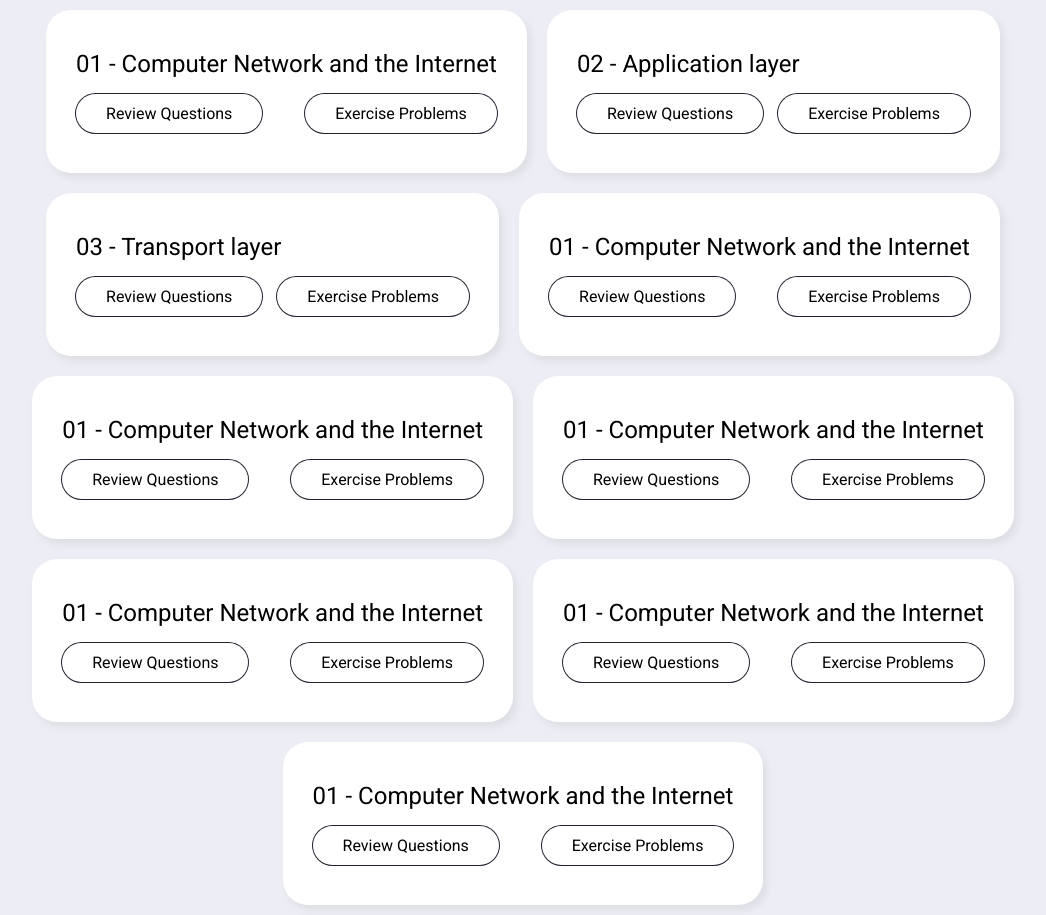
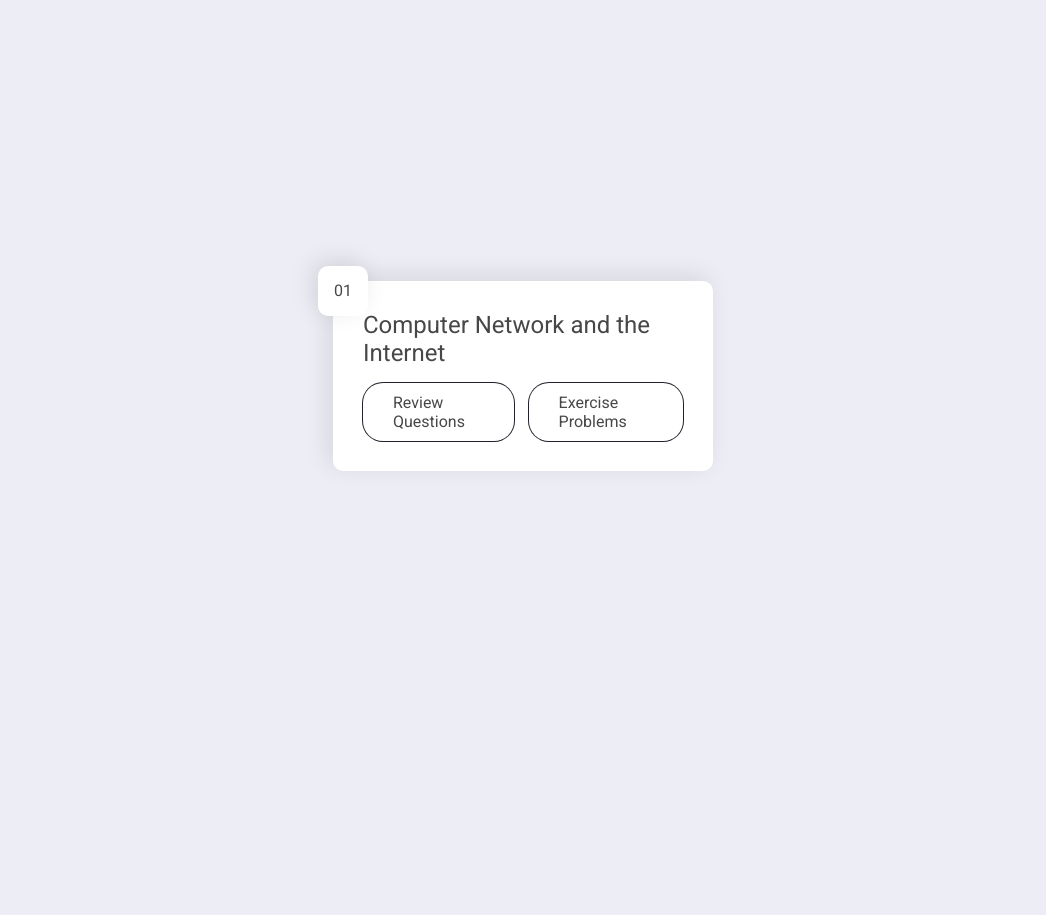
Before and after one commit to Abhishekkumar2021/CS341, a plain HTML site: page index.html in a window 1280 px wide. Shown: the whole page, without its empty margins (117-1163 px from the left). After the commit the page ends 800 px from the top, so only its background shows below. Drawn offline with Linux system fonts and the light colour scheme.

Commit message:
Changed Home page style

```diff
--- a/01/Problems/app.js
+++ b/01/Problems/app.js
@@ -132,3 +132,8 @@ for(let btn of btns){
         ans.innerHTML = questions[i-1].ans
     })
 }
+
+window.addEventListener("load",()=>{
+    ques.innerHTML = questions[0].ques
+    ans.innerHTML = questions[0].ans
+})
--- a/01/Review/app.js
+++ b/01/Review/app.js
@@ -132,3 +132,8 @@ for(let btn of btns){
         ans.innerHTML = questions[i-1].ans
     })
 }
+
+window.addEventListener("load",()=>{
+    ques.innerHTML = questions[0].ques
+    ans.innerHTML = questions[0].ans
+})
--- a/index.html
+++ b/index.html
@@ -9,76 +9,14 @@
 </head>
 <body>
     <div class="chapter">
-        <h2>01 - Computer Network and the Internet</h2>
+        <div class="number">01</div>
+        <h2>Computer Network and the Internet</h2>
         <div class="links">
             <a href="./01/Review/index.html">Review Questions</a>
 
             <a href="./01/Problems/index.html">Exercise Problems</a>
         </div>
     </div>
-    <div class="chapter">
-        <h2>02 - Application layer</h2>
-        <div class="links">
-            <a href="./01/Review/index.html">Review Questions</a>
 
-            <a href="./01/Problems/index.html">Exercise Problems</a>
-        </div>
-    </div>
-    <div class="chapter">
-        <h2>03 - Transport layer</h2>
-        <div class="links">
-            <a href="./01/Review/index.html">Review Questions</a>
-
-            <a href="./01/Problems/index.html">Exercise Problems</a>
-        </div>
-    </div>
-    <div class="chapter">
-        <h2>01 - Computer Network and the Internet</h2>
-        <div class="links">
-            <a href="./01/Review/index.html">Review Questions</a>
-
-            <a href="./01/Problems/index.html">Exercise Problems</a>
-        </div>
-    </div>
-    <div class="chapter">
-        <h2>01 - Computer Network and the Internet</h2>
-        <div class="links">
-            <a href="./01/Review/index.html">Review Questions</a>
-
-            <a href="./01/Problems/index.html">Exercise Problems</a>
-        </div>
-    </div>
-    <div class="chapter">
-        <h2>01 - Computer Network and the Internet</h2>
-        <div class="links">
-            <a href="./01/Review/index.html">Review Questions</a>
-
-            <a href="./01/Problems/index.html">Exercise Problems</a>
-        </div>
-    </div>
-    <div class="chapter">
-        <h2>01 - Computer Network and the Internet</h2>
-        <div class="links">
-            <a href="./01/Review/index.html">Review Questions</a>
-
-            <a href="./01/Problems/index.html">Exercise Problems</a>
-        </div>
-    </div>
-    <div class="chapter">
-        <h2>01 - Computer Network and the Internet</h2>
-        <div class="links">
-            <a href="./01/Review/index.html">Review Questions</a>
-
-            <a href="./01/Problems/index.html">Exercise Problems</a>
-        </div>
-    </div>
-    <div class="chapter">
-        <h2>01 - Computer Network and the Internet</h2>
-        <div class="links">
-            <a href="./01/Review/index.html">Review Questions</a>
-
-            <a href="./01/Problems/index.html">Exercise Problems</a>
-        </div>
-    </div>
 </body>
 </html>
--- a/style.css
+++ b/style.css
@@ -6,6 +6,7 @@
     font-family: 'Roboto', sans-serif;
     line-height: 1.2;
     font-weight:400;
+    color:rgba(0, 0, 0, 0.721);
 
 }
 html{
@@ -23,10 +24,12 @@ body{
     align-content: center;
 }
 .chapter{
+    position: relative;
+    width:380px;
     background:white;
-    padding: 40px 30px;
-    border-radius: 25px;
-    box-shadow:4px 5px 7px rgba(128, 128, 128, 0.133);
+    padding: 30px;
+    border-radius: 10px;
+    box-shadow:-5px -5px 25px rgba(0, 0, 0, 0.103);
 }
 .links{
     display: flex;
@@ -38,7 +41,6 @@ body{
 a{
     text-decoration: none;
     background: rgb(255, 255, 255);
-    color:black;
     padding:10px 30px;
     border-radius: 20px;
     transition: 0.1s ease all;;
@@ -54,3 +56,16 @@ a:hover{
 a:active{
     transform: scale(0.9);
 }
+
+.number{
+    background:rgb(255, 255, 255);
+    width:50px;
+    height:50px;
+    display: grid;
+    place-items: center;
+    border-radius: 10px;
+    position: absolute;
+    top:-15px;
+    left: -15px;
+    box-shadow:-5px -5px 25px rgba(0, 0, 0, 0.103);
+}
```
